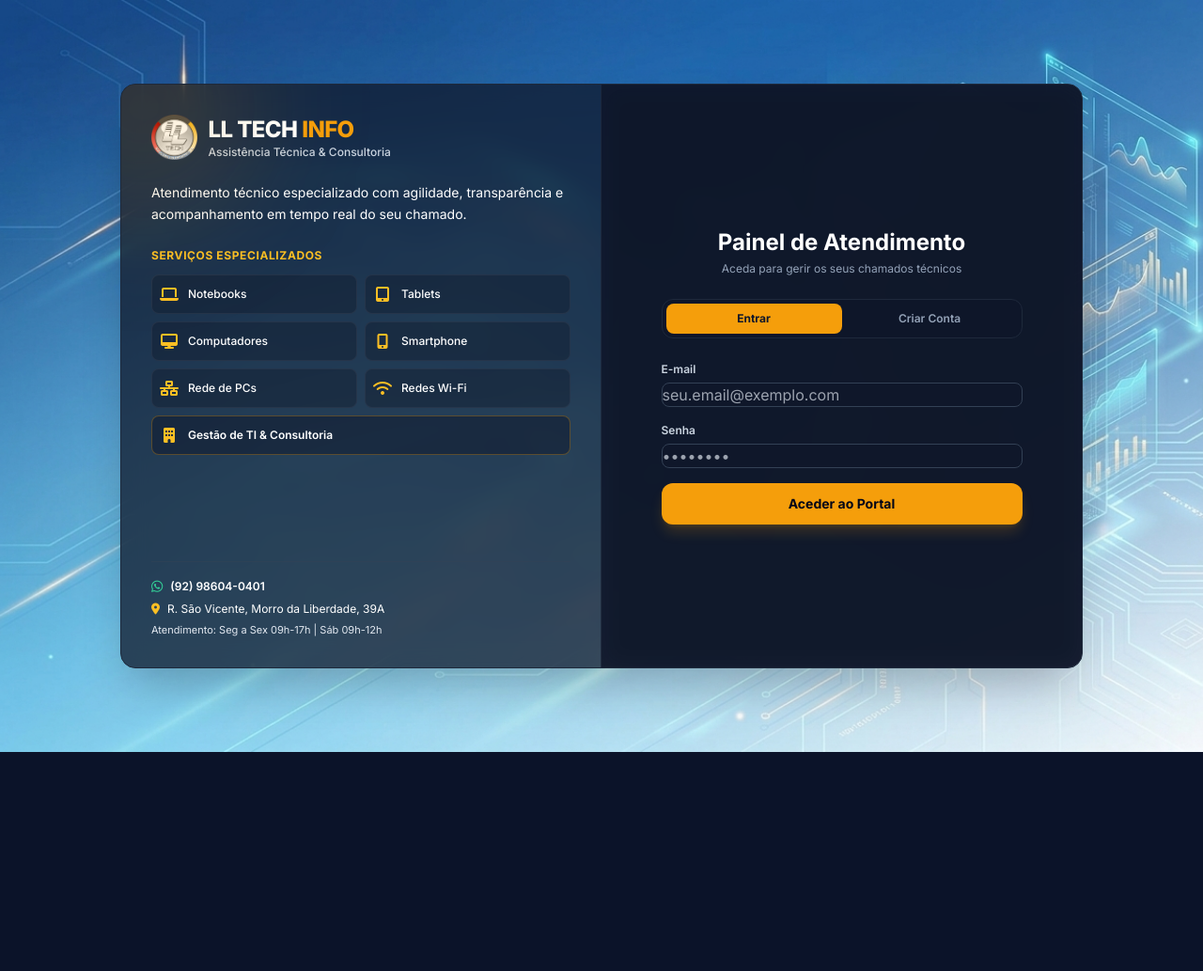
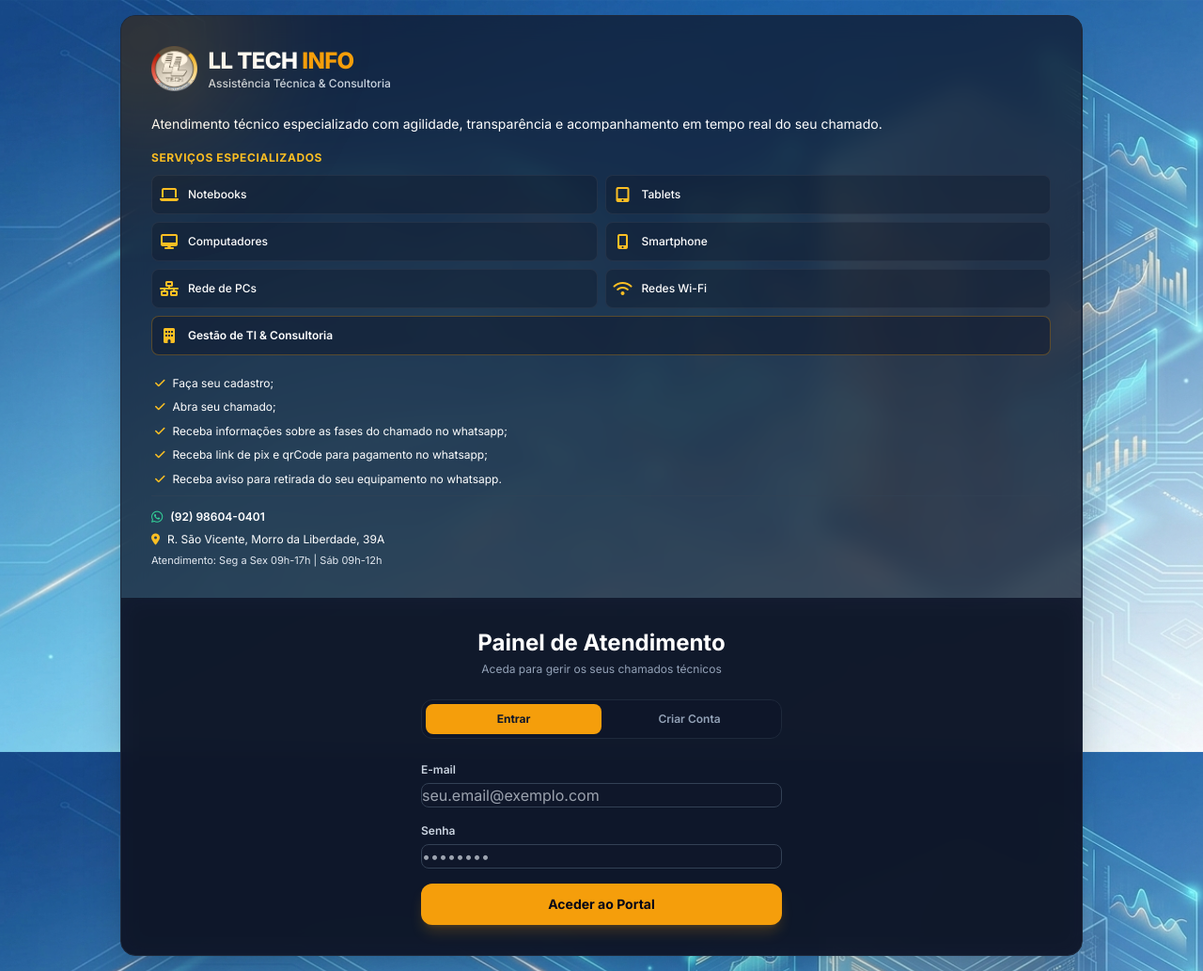
Before and after one commit to sandroCorporate/sistema-chamados-tecnicos, a website: page index.html in a window 1280 px wide. Shown: the whole page at 94% size. Before the commit the page ends 800 px from the top, so only its background shows below. Drawn offline with nearby package versions, Linux system fonts and the light colour scheme.

Commit message:
Update index.html

```diff
--- a/index.html
+++ b/index.html
@@ -127,10 +127,7 @@
 
     <div class="w-full max-w-5xl bg-[#0f172a]/75 backdrop-blur-md rounded-2xl shadow-2xl overflow-hidden border border-slate-800">
 
-      <!-- TELA DE ACESSO (LOGIN / REGISTO) -->
-      <div id="screen-login" class="flex flex-col md:grid md:grid-cols-12 min-h-[620px]">
-
-        <div class="w-full md:col-span-6 bg-transparent p-6 md:p-8 flex flex-col justify-between border-b md:border-b-0 md:border-r border-slate-800/80 relative overflow-hidden">
+      <div class="w-full md:col-span-6 bg-transparent p-6 md:p-8 flex flex-col justify-between border-b md:border-b-0 md:border-r border-slate-800/80 relative overflow-hidden">
 
           <div class="absolute -top-24 -left-24 w-60 h-60 bg-amber-500/15 rounded-full blur-3xl pointer-events-none"></div>
 
@@ -148,11 +145,11 @@
               </div>
             </div>
 
-            <p class="text-white text-sm mb-6 leading-relaxed font-normal">
+            <p class="text-white text-sm mb-4 leading-relaxed font-normal">
               Atendimento técnico especializado com agilidade, transparência e acompanhamento em tempo real do seu chamado.
             </p>
 
-            <div class="space-y-3 my-4">
+            <div class="space-y-2.5 my-3">
               <p class="text-xs font-bold text-amber-400 uppercase tracking-wider mb-2">Serviços Especializados</p>
 
               <div class="grid grid-cols-2 gap-2 text-sm">
@@ -188,7 +185,17 @@
             </div>
           </div>
 
-          <div class="pt-4 border-t border-slate-700/60 text-xs text-white space-y-1.5 bg-transparent">
+          <!-- Textos complementares / Passo a passo -->
+          <div class="py-2 text-white text-xs leading-relaxed flex flex-col justify-center bg-transparent">
+            <ul class="space-y-1.5 pl-1">
+              <li class="flex items-center gap-2 text-white"><i class="fa-solid fa-check text-amber-400 text-xs"></i><span>Faça seu cadastro;</span></li>
+              <li class="flex items-center gap-2 text-white"><i class="fa-solid fa-check text-amber-400 text-xs"></i><span>Abra seu chamado;</span></li>
+              <li class="flex items-center gap-2 text-white"><i class="fa-solid fa-check text-amber-400 text-xs"></i><span>Receba informações sobre as fases do chamado no whatsapp;</span></li>
+              <li class="flex items-center gap-2 text-white"><i class="fa-solid fa-check text-amber-400 text-xs"></i><span>Receba link de pix e qrCode para pagamento no whatsapp;</span></li>
+              <li class="flex items-center gap-2 text-white"><i class="fa-solid fa-check text-amber-400 text-xs"></i><span>Receba aviso para retirada do seu equipamento no whatsapp.</span></li>
+            </ul>
+          </div>
+          <div class="pt-3 border-t border-slate-700/60 text-xs text-white space-y-1.5 bg-transparent">
             <p class="flex items-center gap-2 text-white">
               <i class="fa-brands fa-whatsapp text-emerald-400 text-sm"></i>
               <span class="font-semibold text-white">(92) 98604-0401</span>
```
